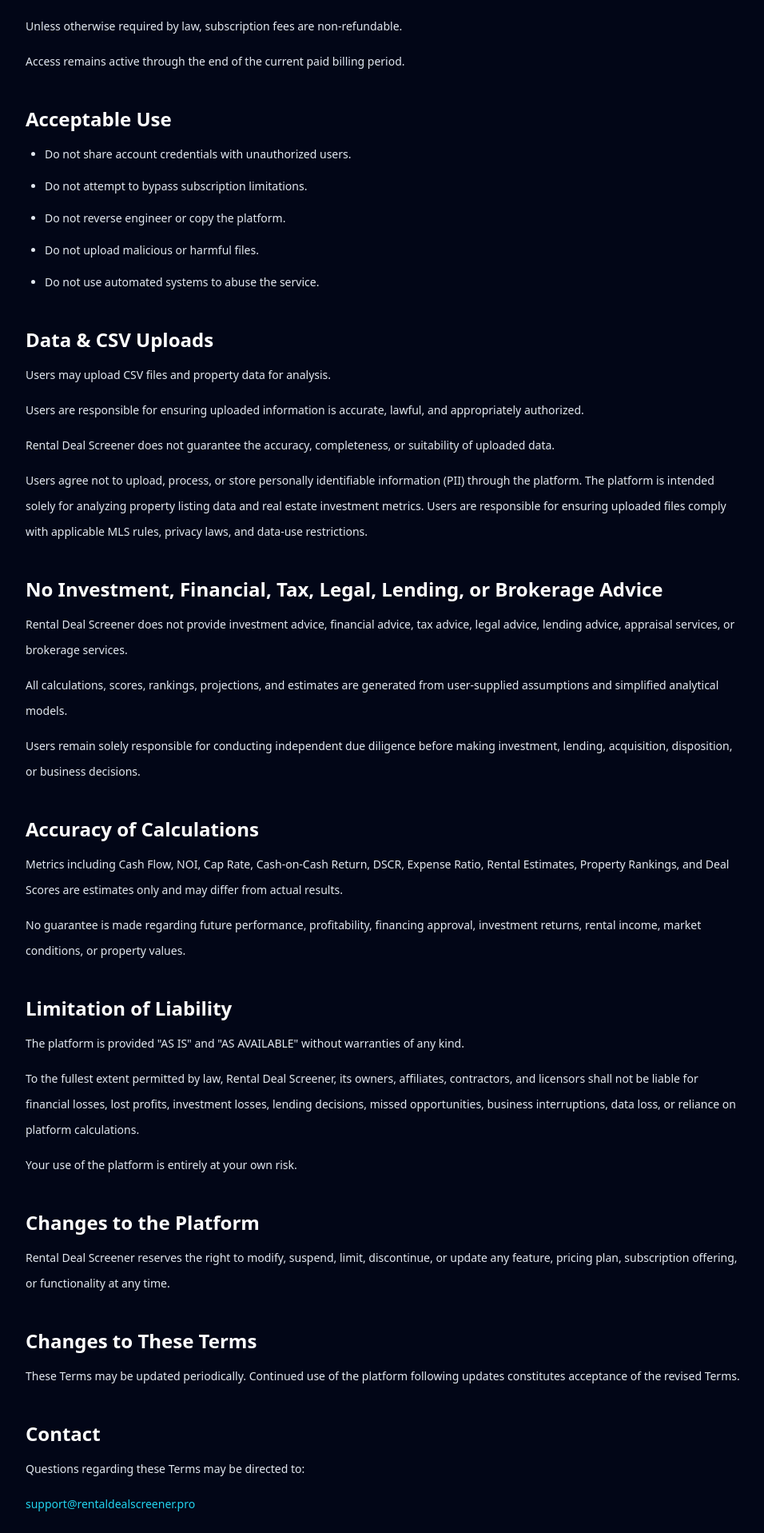
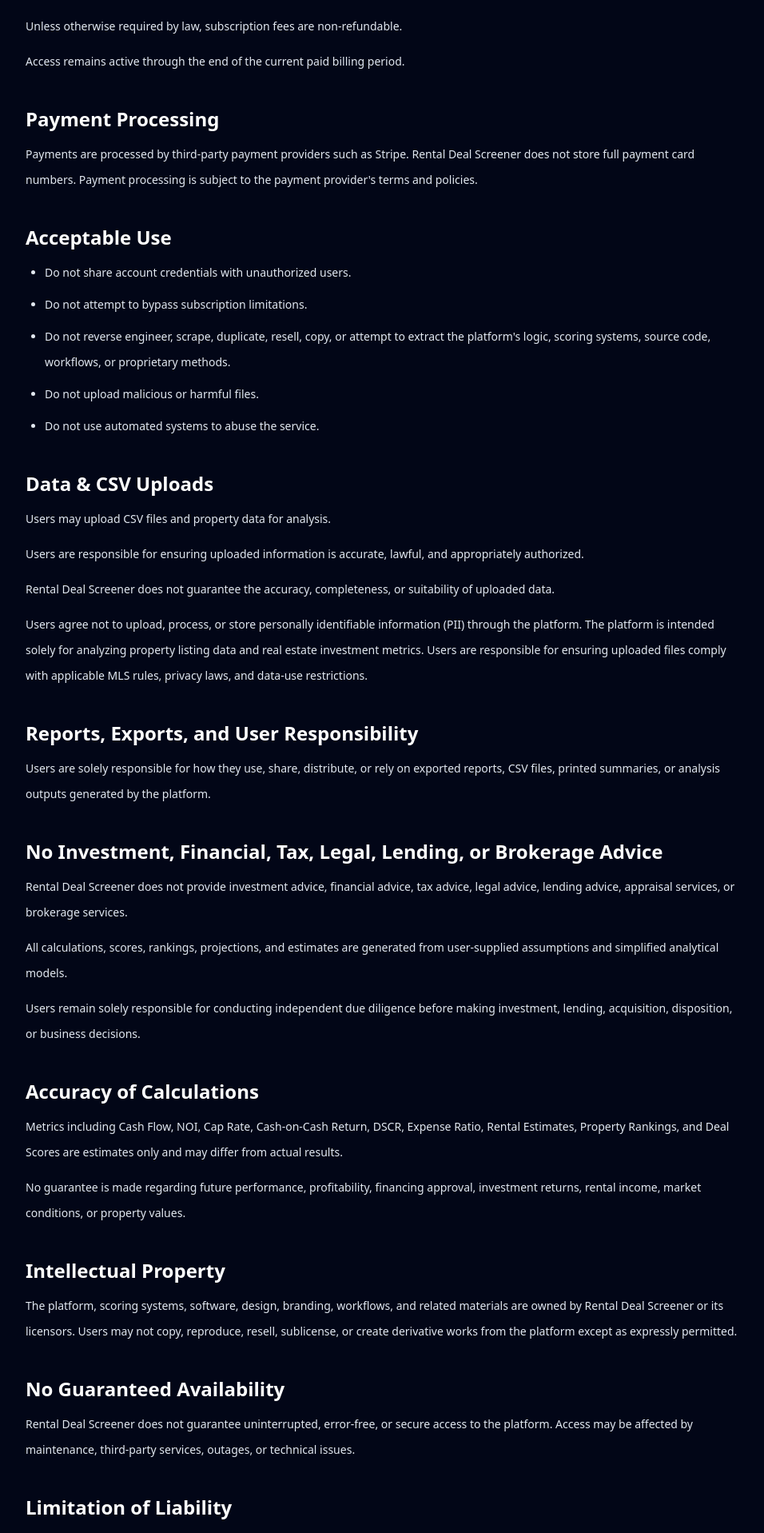
Before and after one commit to adrianr71/deal-analyzer, a React (Vite) app: page /terms in a window 1280 px wide. Shown: the part 743-2660 px from the top of the page at 80% size, without its empty margins (160-1116 px from the left). Built offline with nearby package versions, Linux system fonts and the light colour scheme.

Commit message:
Revised terms

```diff
--- a/src/pages/Terms.jsx
+++ b/src/pages/Terms.jsx
@@ -79,13 +79,30 @@ export default function Terms() {
 
           <section>
             <h2 className="mb-3 text-2xl font-semibold text-white">
+              Payment Processing
+            </h2>
+
+            <p>
+              Payments are processed by third-party payment providers such as
+              Stripe. Rental Deal Screener does not store full payment card
+              numbers. Payment processing is subject to the payment provider's
+              terms and policies.
+            </p>
+          </section>
+
+          <section>
+            <h2 className="mb-3 text-2xl font-semibold text-white">
               Acceptable Use
             </h2>
 
             <ul className="ml-6 list-disc space-y-2">
               <li>Do not share account credentials with unauthorized users.</li>
               <li>Do not attempt to bypass subscription limitations.</li>
-              <li>Do not reverse engineer or copy the platform.</li>
+              <li>
+                Do not reverse engineer, scrape, duplicate, resell, copy, or
+                attempt to extract the platform's logic, scoring systems,
+                source code, workflows, or proprietary methods.
+              </li>
               <li>Do not upload malicious or harmful files.</li>
               <li>Do not use automated systems to abuse the service.</li>
             </ul>
@@ -110,16 +127,26 @@ export default function Terms() {
               completeness, or suitability of uploaded data.
             </p>
 
-	    <p className="mt-3">
-	      Users agree not to upload, process, or store personally identifiable
-	      information (PII) through the platform. The platform is intended solely
-	      for analyzing property listing data and real estate investment metrics.
-	      Users are responsible for ensuring uploaded files comply with applicable
-	      MLS rules, privacy laws, and data-use restrictions.
-	    </p>
+            <p className="mt-3">
+              Users agree not to upload, process, or store personally
+              identifiable information (PII) through the platform. The platform
+              is intended solely for analyzing property listing data and real
+              estate investment metrics. Users are responsible for ensuring
+              uploaded files comply with applicable MLS rules, privacy laws,
+              and data-use restrictions.
+            </p>
+          </section>
 
+          <section>
+            <h2 className="mb-3 text-2xl font-semibold text-white">
+              Reports, Exports, and User Responsibility
+            </h2>
 
-
+            <p>
+              Users are solely responsible for how they use, share, distribute,
+              or rely on exported reports, CSV files, printed summaries, or
+              analysis outputs generated by the platform.
+            </p>
           </section>
 
           <section>
@@ -160,8 +187,35 @@ export default function Terms() {
 
             <p className="mt-3">
               No guarantee is made regarding future performance,
-              profitability, financing approval, investment returns,
-              rental income, market conditions, or property values.
+              profitability, financing approval, investment returns, rental
+              income, market conditions, or property values.
+            </p>
+          </section>
+
+          <section>
+            <h2 className="mb-3 text-2xl font-semibold text-white">
+              Intellectual Property
+            </h2>
+
+            <p>
+              The platform, scoring systems, software, design, branding,
+              workflows, and related materials are owned by Rental Deal
+              Screener or its licensors. Users may not copy, reproduce, resell,
+              sublicense, or create derivative works from the platform except
+              as expressly permitted.
+            </p>
+          </section>
+
+          <section>
+            <h2 className="mb-3 text-2xl font-semibold text-white">
+              No Guaranteed Availability
+            </h2>
+
+            <p>
+              Rental Deal Screener does not guarantee uninterrupted,
+              error-free, or secure access to the platform. Access may be
+              affected by maintenance, third-party services, outages, or
+              technical issues.
             </p>
           </section>
 
@@ -176,11 +230,11 @@ export default function Terms() {
             </p>
 
             <p className="mt-3">
-              To the fullest extent permitted by law, Rental Deal Screener,
-              its owners, affiliates, contractors, and licensors shall not be
-              liable for financial losses, lost profits, investment losses,
-              lending decisions, missed opportunities, business interruptions,
-              data loss, or reliance on platform calculations.
+              To the fullest extent permitted by law, Rental Deal Screener, its
+              owners, affiliates, contractors, and licensors shall not be liable
+              for financial losses, lost profits, investment losses, lending
+              decisions, missed opportunities, business interruptions, data
+              loss, or reliance on platform calculations.
             </p>
 
             <p className="mt-3">
```
